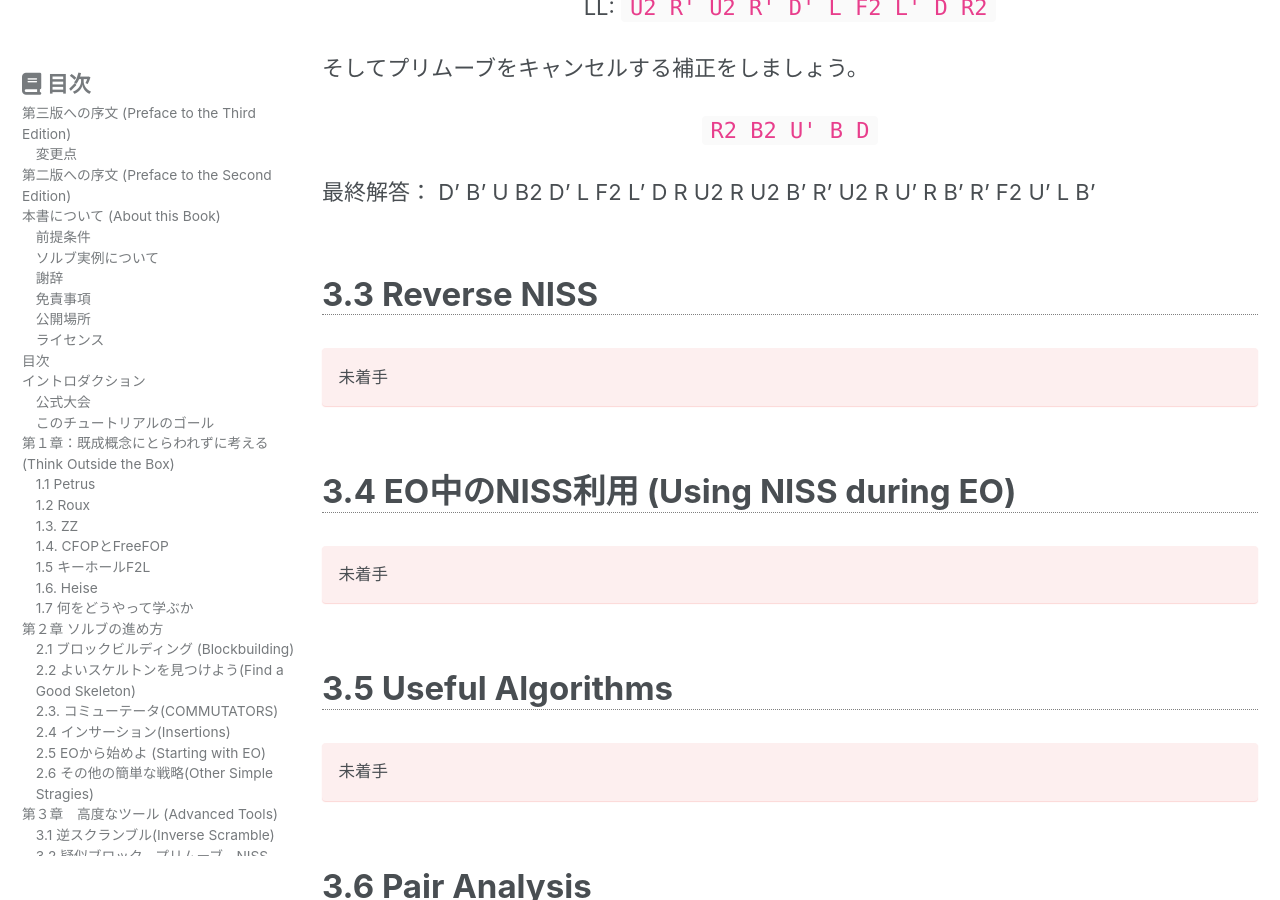
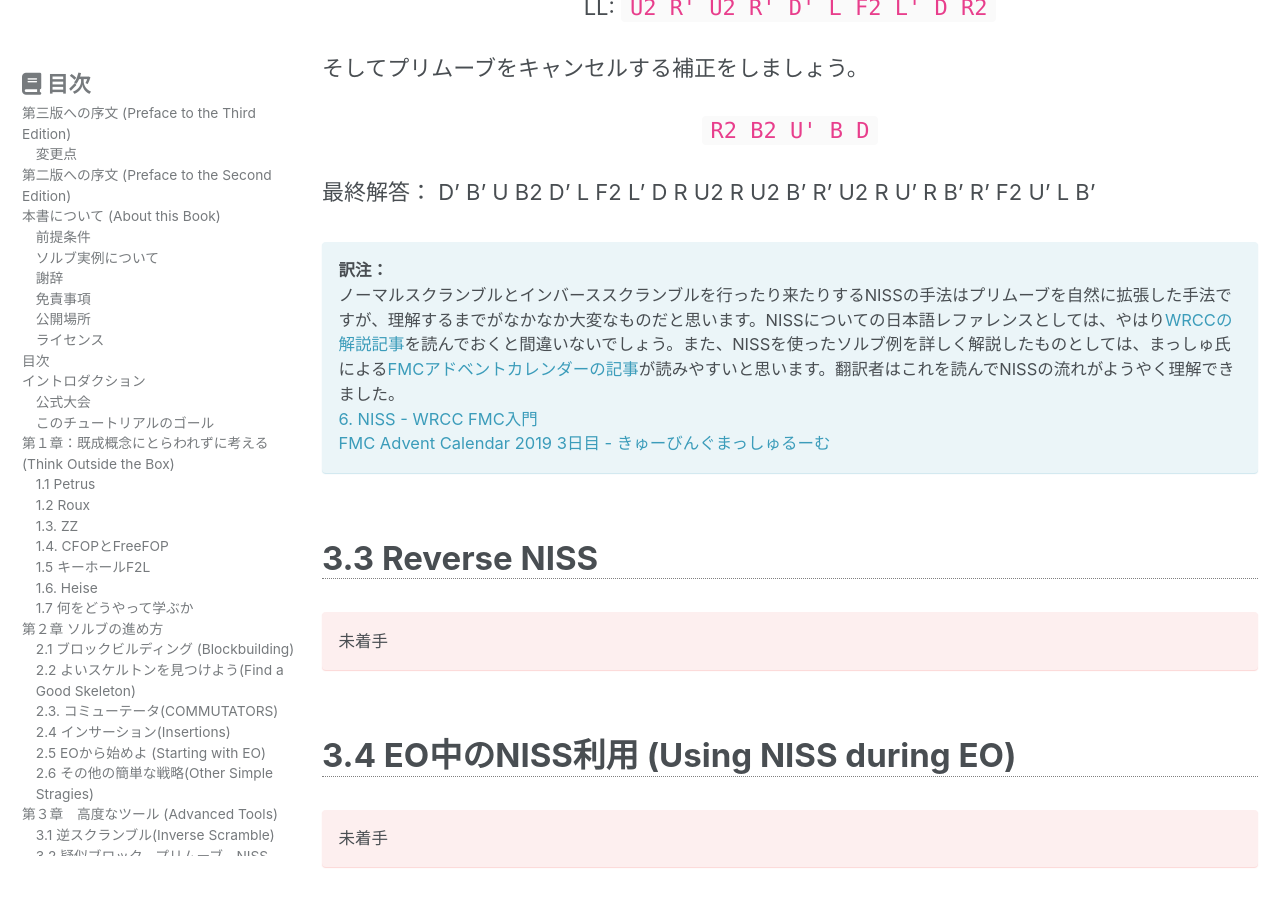
Before and after one commit to kawam1123/translation, a Jekyll site: the page built from _pages/FMC-tutorial-v3.md, in a window 1280 px wide and 900 px high, scrolled down 75677 px. Built offline with Jekyll 4.4.1, drawn with Linux system fonts in a browser that asks for light colours; cached includes are drawn as plain includes; nearby versions of some CDN libraries.

Commit message:
NISSの日本語記事への訳注を追加

```diff
--- a/_pages/FMC-tutorial-v3.md
+++ b/_pages/FMC-tutorial-v3.md
@@ -3420,6 +3420,11 @@ LL: `U2 R' U2 R' D' L F2 L' D R2`
 最終解答： D' B' U B2 D' L F2 L' D R U2 R U2 B' R' U2 R U' R B' R' F2 U' L B'
 
 
+**訳注：**
+ノーマルスクランブルとインバーススクランブルを行ったり来たりするNISSの手法はプリムーブを自然に拡張した手法ですが、理解するまでがなかなか大変なものだと思います。NISSについての日本語レファレンスとしては、やはり[WRCCの解説記事](http://wrcc.main.jp/commentary_fmc/fmc/6)を読んでおくと間違いないでしょう。また、NISSを使ったソルブ例を詳しく解説したものとしては、まっしゅ氏による[FMCアドベントカレンダーの記事](http://cubingmushroom.blog.fc2.com/blog-entry-46.html)が読みやすいと思います。翻訳者はこれを読んでNISSの流れがようやく理解できました。
+[6. NISS - WRCC FMC入門](http://wrcc.main.jp/commentary_fmc/fmc/6)
+[FMC Advent Calendar 2019 3日目 - きゅーびんぐまっしゅるーむ](http://cubingmushroom.blog.fc2.com/blog-entry-46.html)
+{: .notice--info}
 <!--
 Explanation:
 Nice start on inverse scramble: B L' U F2
```
